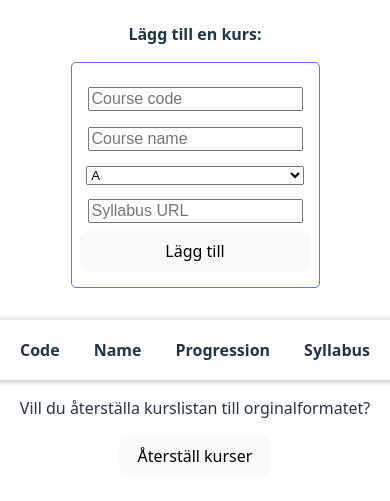
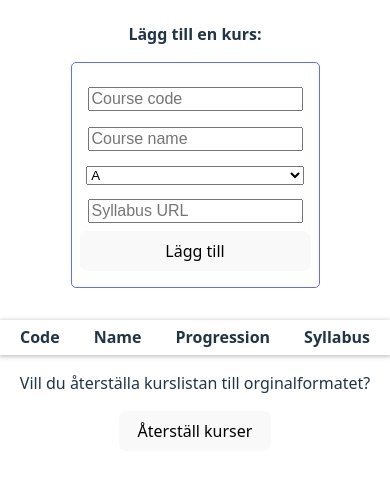
Before and after one commit to gustafsson96/dt208gmoment1.2, a website built with Vite: page index.html in a window 390 px wide. Shown: the part 119-620 px from the top of the page. Built offline with nearby package versions, Linux system fonts and the light colour scheme; no server answers.

Commit message:
Add table styling for smaller screens

```diff
--- a/src/style.css
+++ b/src/style.css
@@ -102,6 +102,11 @@ table tr td {
     margin: 0.5em;
   }
 
+  table {
+    padding: 0.2em;
+    box-shadow: 0px 1px 5px rgba(0, 0, 0, 0.3);
+    border-radius: 0;
+  }
 }
 
 
```
